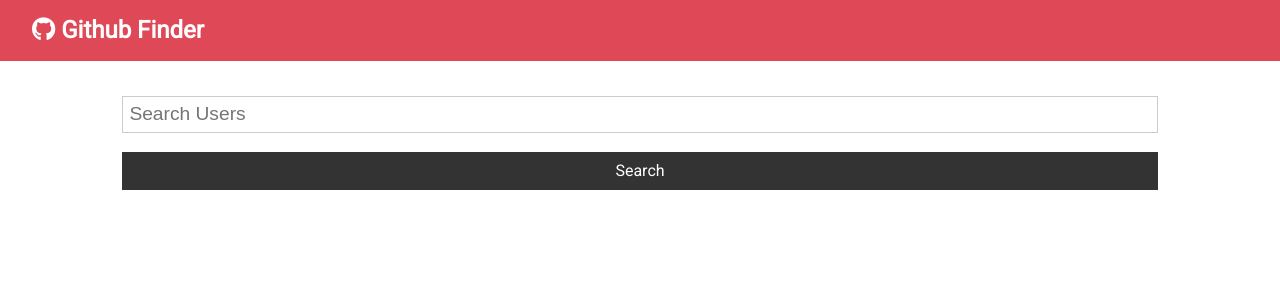
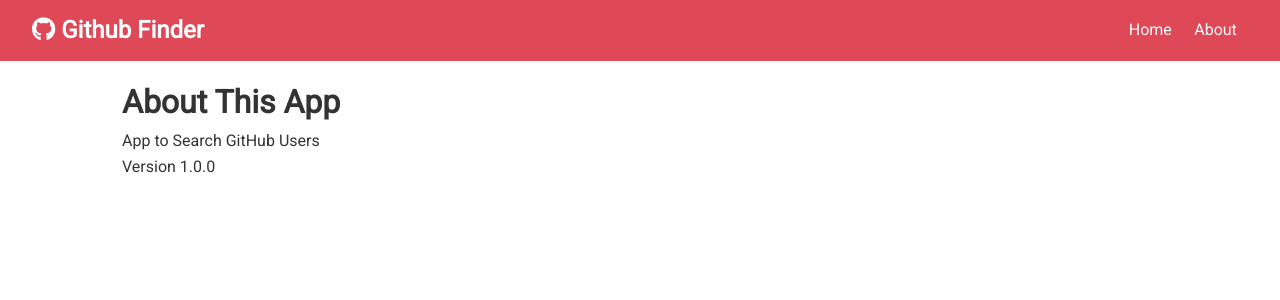
Before and after one commit to ETCraig/ReactFrontToBack-Github-Finder, a React (Create React App) app: page /about in a window 1280 px wide. Shown: the top 300 px of the page. Built offline with nearby package versions, Linux system fonts and the light colour scheme.

Commit message:
React Router Incorporated

```diff
--- a/package.json
+++ b/package.json
@@ -7,6 +7,7 @@
     "prop-types": "^15.7.2",
     "react": "^16.8.6",
     "react-dom": "^16.8.6",
+    "react-router-dom": "^5.0.1",
     "react-scripts": "3.0.1"
   },
   "scripts": {
--- a/src/App.js
+++ b/src/App.js
@@ -1,12 +1,14 @@
-import React, { Component } from 'react';
+import React, { Component, Fragment } from 'react';
 import './App.css';
 
+import About from './components/pages/About';
 import Alert from './components/layout/Alert';
 import Navbar from './components/layout/Navbar';
 import Search from './components/users/Search';
 import Users from './components/users/Users';
 
 import axios from 'axios';
+import { BrowserRouter as Router, Switch, Route } from 'react-router-dom';
 
 class App extends Component {
   state = {
@@ -35,7 +37,7 @@
 
   handleSearchAlert = (msg, type) => {
     this.setState({ alert: { msg, type } });
-    setTimeout(() => this.setState({alert: null}), 5000);
+    setTimeout(() => this.setState({ alert: null }), 5000);
   }
 
   clearUsers = () => this.setState({ users: [], loading: false });
@@ -43,10 +45,14 @@
   render() {
     let { users, loading } = this.state;
     return (
+      <Router>
         <div className="App">
           <Navbar />
           <div className="container">
             <Alert alert={this.state.alert} />
+            <Switch>
+              <Route exact path="/" render={props => (
+                <Fragment>
                   <Search
                     searchUsers={this.searchUsers}
                     clearUsers={this.clearUsers}
@@ -54,8 +60,13 @@
                     handleSearchAlert={this.handleSearchAlert}
                   />
                   <Users loading={loading} users={users} />
+                </Fragment>
+              )} />
+              <Route exact path="/about" component={About} />
+            </Switch>
           </div>
         </div>
+      </Router>
     );
   }
 }
--- a/src/components/layout/Navbar.js
+++ b/src/components/layout/Navbar.js
@@ -1,12 +1,22 @@
 import React from 'react';
+
+import { Link } from 'react-router-dom';
 import PropTypes from 'prop-types';
 
-const Navbar = ({icon, title}) => {
+const Navbar = ({ icon, title }) => {
     return (
         <nav className="navbar bg-primary">
             <h1>
                 <i className={icon} /> {title}
             </h1>
+            <ul>
+                <li>
+                    <Link to="/">Home</Link>
+                </li>
+                <li>
+                    <Link to="/about">About</Link>
+                </li>
+            </ul>
         </nav>
     );
 }
--- /dev/null
+++ b/src/components/pages/About.js
@@ -0,0 +1,13 @@
+import React, { Fragment } from 'react'
+
+const About = () => {
+    return (
+        <Fragment>
+            <h1>About This App</h1>
+            <p>App to Search GitHub Users</p>
+            <p>Version 1.0.0</p>
+        </Fragment>
+    );
+}
+
+export default About
```
Also changed, not shown: 1 other file (tests, documents, lock files or other folders). Lines whose indentation alone changed are shown as unchanged.
